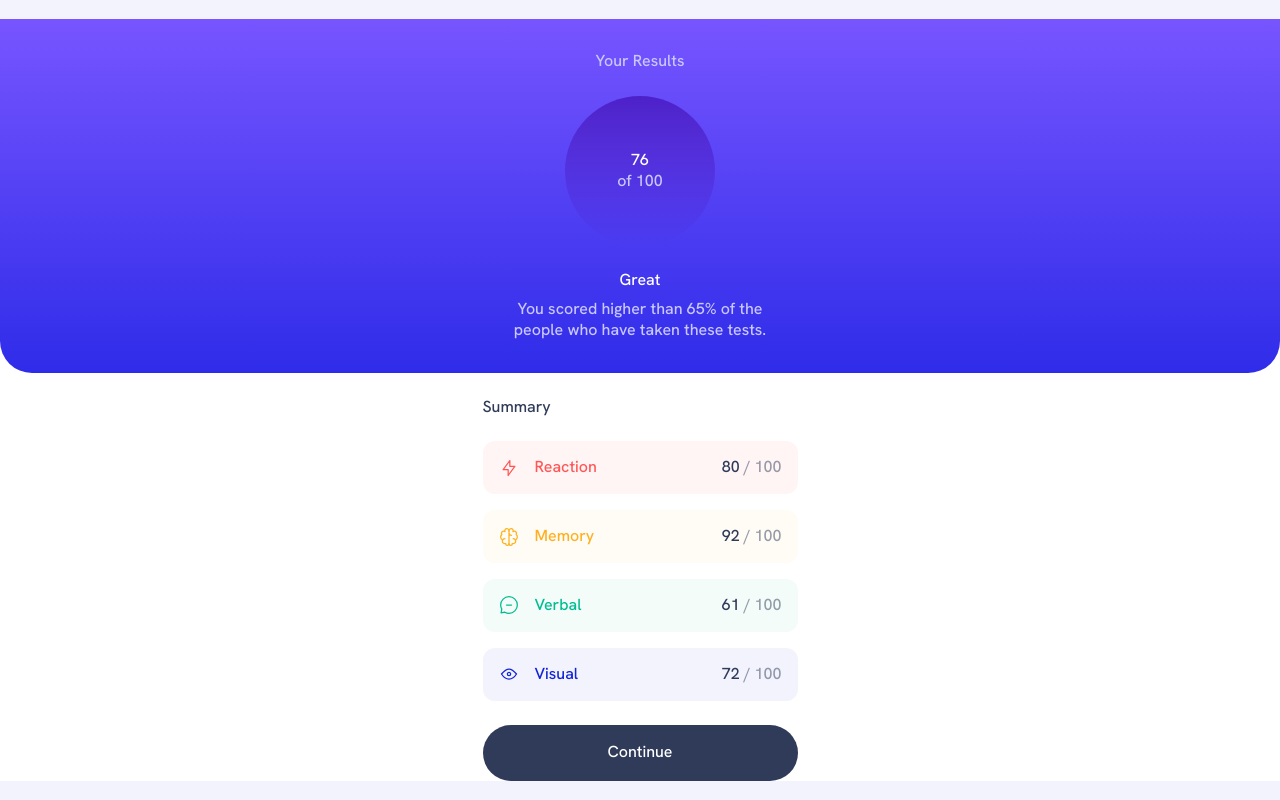
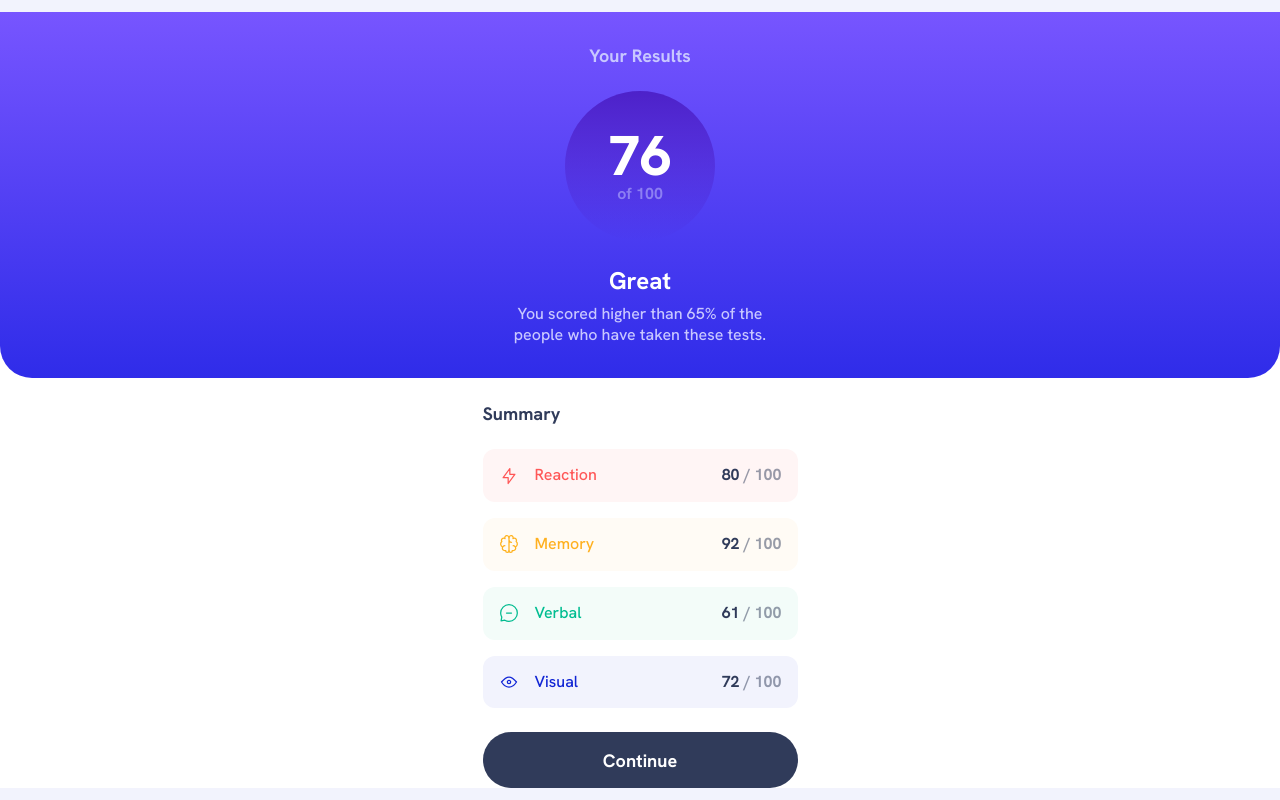
Before and after one commit to KaiWaldrant/fem-results-summary, a React (Vite) app: page / in a window 1280 px wide. Built offline with nearby package versions, Linux system fonts and the light colour scheme.

Commit message:
Add typography

```diff
--- a/src/index.css
+++ b/src/index.css
@@ -81,6 +81,8 @@ main {
 }
 
 .results-card__title {
+  font-size: 1.125rem;
+  font-weight: 700;
 }
 
 .results-card__description {
@@ -90,6 +92,8 @@ main {
 
 .results-card__score {
   color: var(--clr-white);
+  font-size: 1.5rem;
+  font-weight: 700;
 }
 
 .result-badge {
@@ -104,6 +108,14 @@ main {
 
 .result-badge__score {
   color: var(--clr-white);
+  font-size: 3.5rem;
+  font-weight: 800;
+  line-height: 1;
+}
+
+.result-badge__text {
+  color: hsl(from var(--clr-navy-200) h s l / 0.5);
+  font-weight: 700;
 }
 
 .summary {
@@ -116,6 +128,8 @@ main {
 
 .summary__header {
   color: var(--clr-navy-950);
+  font-size: 1.125rem;
+  font-weight: 700;
 }
 
 .summary__categories {
@@ -153,9 +167,6 @@ main {
   align-items: center;
 }
 
-.category__icon {
-}
-
 .category__title {
   .red & {
     color: var(--clr-red-400);
@@ -176,6 +187,7 @@ main {
 
 .category__score {
   color: hsl(from var(--clr-navy-950) h s l / 0.5);
+  font-weight: 700;
 
   & span {
     color: var(--clr-navy-950);
@@ -190,6 +202,9 @@ button {
   border: transparent;
   cursor: pointer;
 
+  font-size: 1.125rem;
+  font-weight: 700;
+
   &:hover,
   &:focus,
   &:active {
```
